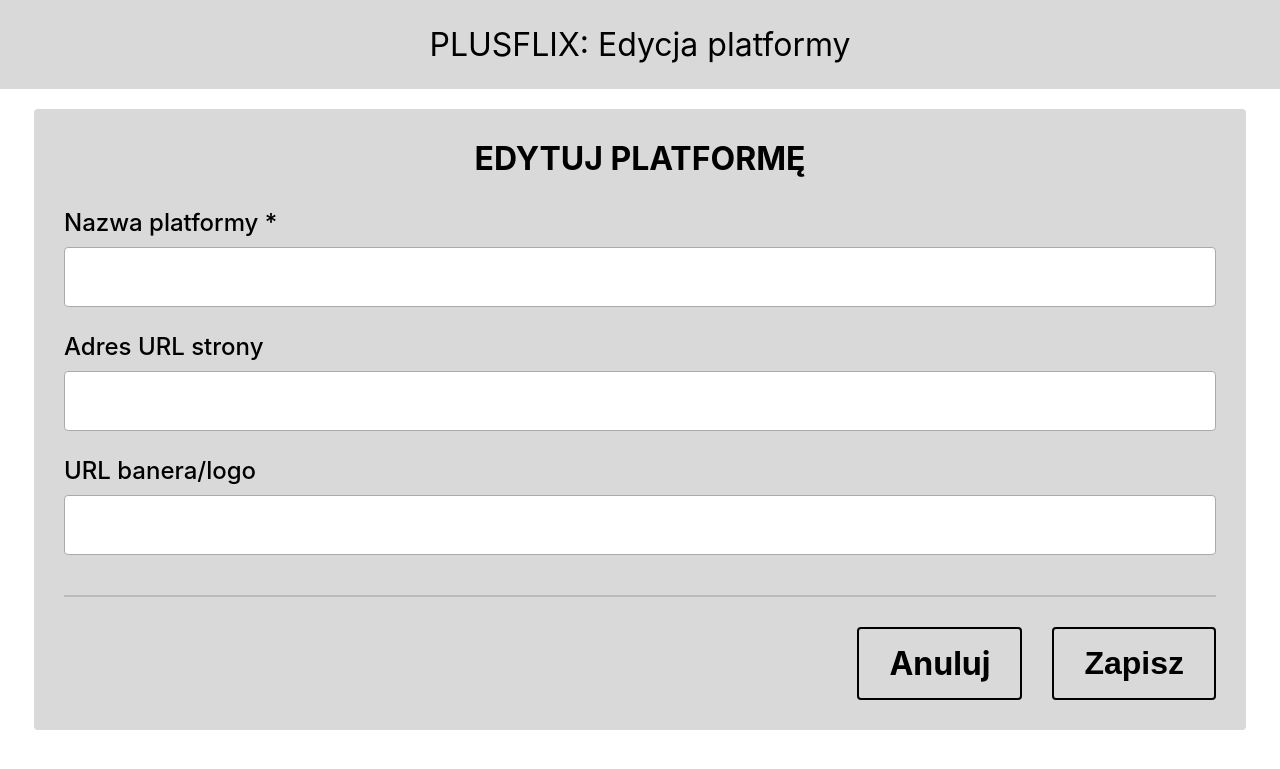
After one commit to payne46/PlusFlix, a Symfony app: template templates/admin/platform-form.html.twig in a window 1280 px wide. The commit adds this page. Shown: the top 769 px of the page. Run offline with Twig, Linux system fonts and the light colour scheme; the template is opened without the code that fills it, so the values that code supplies are empty; some libraries are stand-ins or nearby versions.

Commit message:
Formularze Dodawania i Edycji Filmow oraz Platform

```diff
--- a/public/css/admin-panel.css
+++ b/public/css/admin-panel.css
@@ -167,3 +167,122 @@ body {
 .round-checkbox input[type="checkbox"]:checked + label:after {
     opacity: 1;
 }
+
+.form-container {
+    width: 90%;
+    margin: 20px auto;
+    background: #D9D9D9;
+    padding: 30px;
+    border-radius: 4px;
+}
+
+.form-header {
+    font-size: 32px;
+    font-weight: bold;
+    margin-bottom: 30px;
+    color: #000;
+    text-align: center;
+}
+
+.form-info {
+    background: #bbb;
+    padding: 15px;
+    border-radius: 4px;
+    margin-bottom: 30px;
+    font-size: 24px;
+    text-align: center;
+    color: #000;
+}
+
+.form-group {
+    margin-bottom: 25px;
+}
+
+.form-label {
+    display: block;
+    margin-bottom: 10px;
+    font-weight: 500;
+    color: #000;
+    font-size: 24px;
+}
+
+.form-input {
+    width: 100%;
+    padding: 15px;
+    border: 1px solid #aaa;
+    border-radius: 4px;
+    font-size: 24px;
+    box-sizing: border-box;
+    background: #fff;
+}
+
+.form-textarea {
+    width: 100%;
+    padding: 15px;
+    border: 1px solid #aaa;
+    border-radius: 4px;
+    font-size: 24px;
+    min-height: 150px;
+    resize: vertical;
+    box-sizing: border-box;
+    background: #fff;
+}
+
+.form-row {
+    display: flex;
+    gap: 30px;
+    margin-bottom: 25px;
+}
+
+.form-row .form-group {
+    flex: 1;
+}
+
+.form-actions {
+    display: flex;
+    justify-content: flex-end;
+    gap: 30px;
+    margin-top: 40px;
+    padding-top: 30px;
+    border-top: 2px solid #bbb;
+}
+
+.form-button {
+    padding: 15px 30px;
+    border: none;
+    border-radius: 4px;
+    background-color: #D9D9D9;
+    color: #000;
+    cursor: pointer;
+    font-weight: bold;
+    font-size: 32px;
+    text-decoration: none !important;
+    display: inline-block;
+    border: 2px solid #000;
+}
+
+.form-button:hover {
+    background-color: #bbb;
+    text-decoration: none !important;
+    color: #000 !important;
+}
+
+.form-button.secondary {
+    background-color: #D9D9D9;
+}
+
+.form-button.primary {
+    background-color: #D9D9D9;
+}
+
+.form-button.primary:hover {
+    background-color: #bbb;
+}
+
+.form-actions a {
+    text-decoration: none !important;
+}
+
+.form-actions a.form-button {
+    color: #000 !important;
+}
--- /dev/null
+++ b/templates/admin/platform-form.html.twig
@@ -0,0 +1,54 @@
+<!DOCTYPE html>
+<html>
+<head>
+    <meta charset="UTF-8">
+    <title>{% block title %}{{ action == 'add' ? 'Dodaj platformę' : 'Edytuj platformę' }}{% endblock %}</title>
+
+    {% block stylesheets %}
+        <link rel="stylesheet" href="{{ asset('css/admin-panel.css') }}">
+    {% endblock %}
+</head>
+<body>
+
+<div class="container">
+    <div class="topbar">
+        PLUSFLIX: {{ action == 'add' ? 'Dodawanie nowej platformy' : 'Edycja platformy' }}
+    </div>
+
+    <div class="form-container">
+        <div class="form-header">
+            {{ action == 'add' ? 'DODAJ NOWĄ PLATFORMĘ' : 'EDYTUJ PLATFORMĘ' }}
+        </div>
+
+        {% if action == 'edit' %}
+            <div class="form-info">
+                Edytujesz platformę o ID: {{ id }}
+            </div>
+        {% endif %}
+
+        <form method="POST">
+            <div class="form-group">
+                <label class="form-label" for="name">Nazwa platformy *</label>
+                <input class="form-input" type="text" id="name" name="name" required>
+            </div>
+
+            <div class="form-group">
+                <label class="form-label" for="websiteUrl">Adres URL strony</label>
+                <input class="form-input" type="url" id="websiteUrl" name="websiteUrl">
+            </div>
+
+            <div class="form-group">
+                <label class="form-label" for="banner">URL banera/logo</label>
+                <input class="form-input" type="text" id="banner" name="banner">
+            </div>
+
+            <div class="form-actions">
+                <a href="{{ path('admin_main_panel') }}" class="form-button secondary">Anuluj</a>
+                <button type="submit" class="form-button primary">Zapisz</button>
+            </div>
+        </form>
+    </div>
+</div>
+
+</body>
+</html>
```
Also changed, not shown: src/Controller/AdminController.php (+34 -0 lines), templates/admin/main-panel.html.twig (+98 -16 lines), templates/admin/movie-form.html.twig (added, +97 -0 lines).
